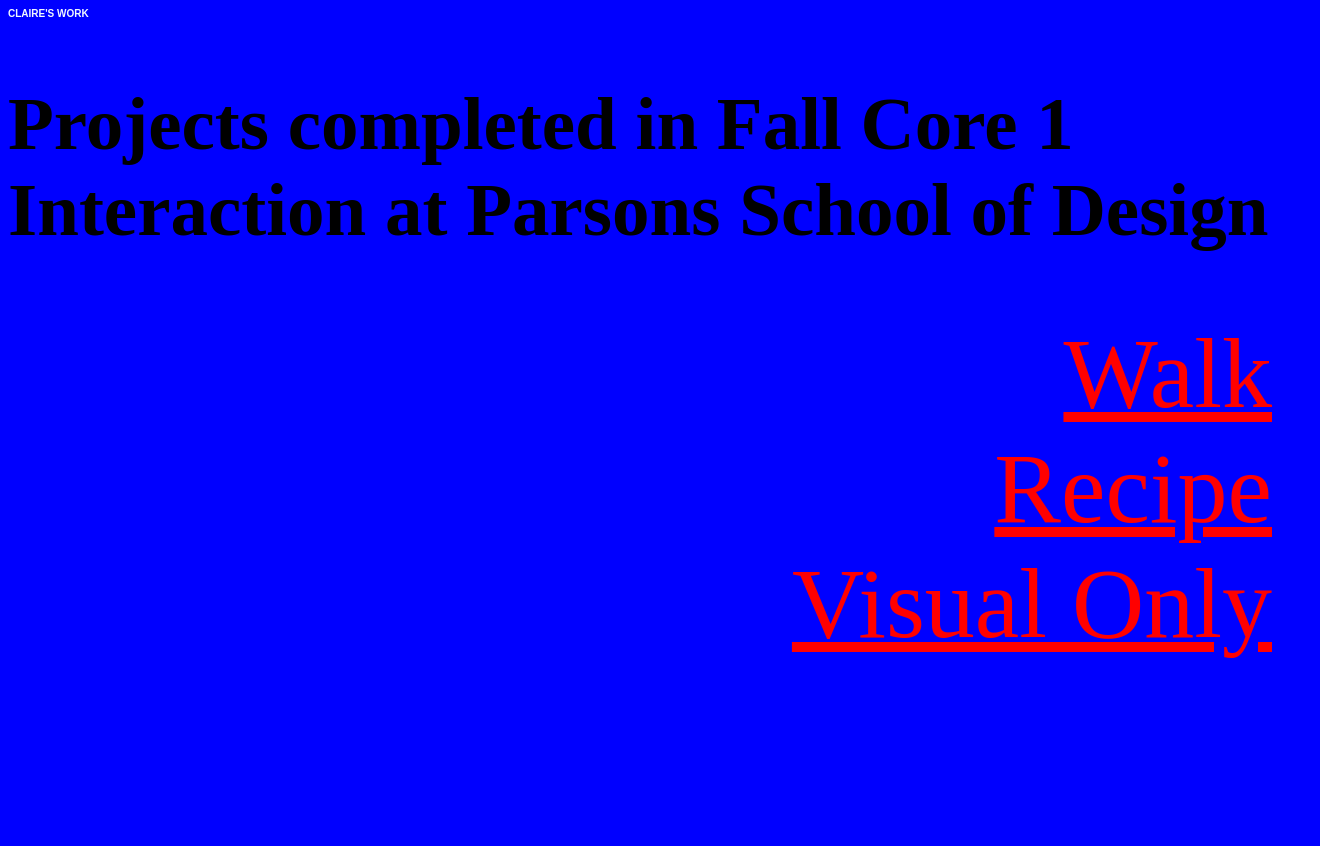
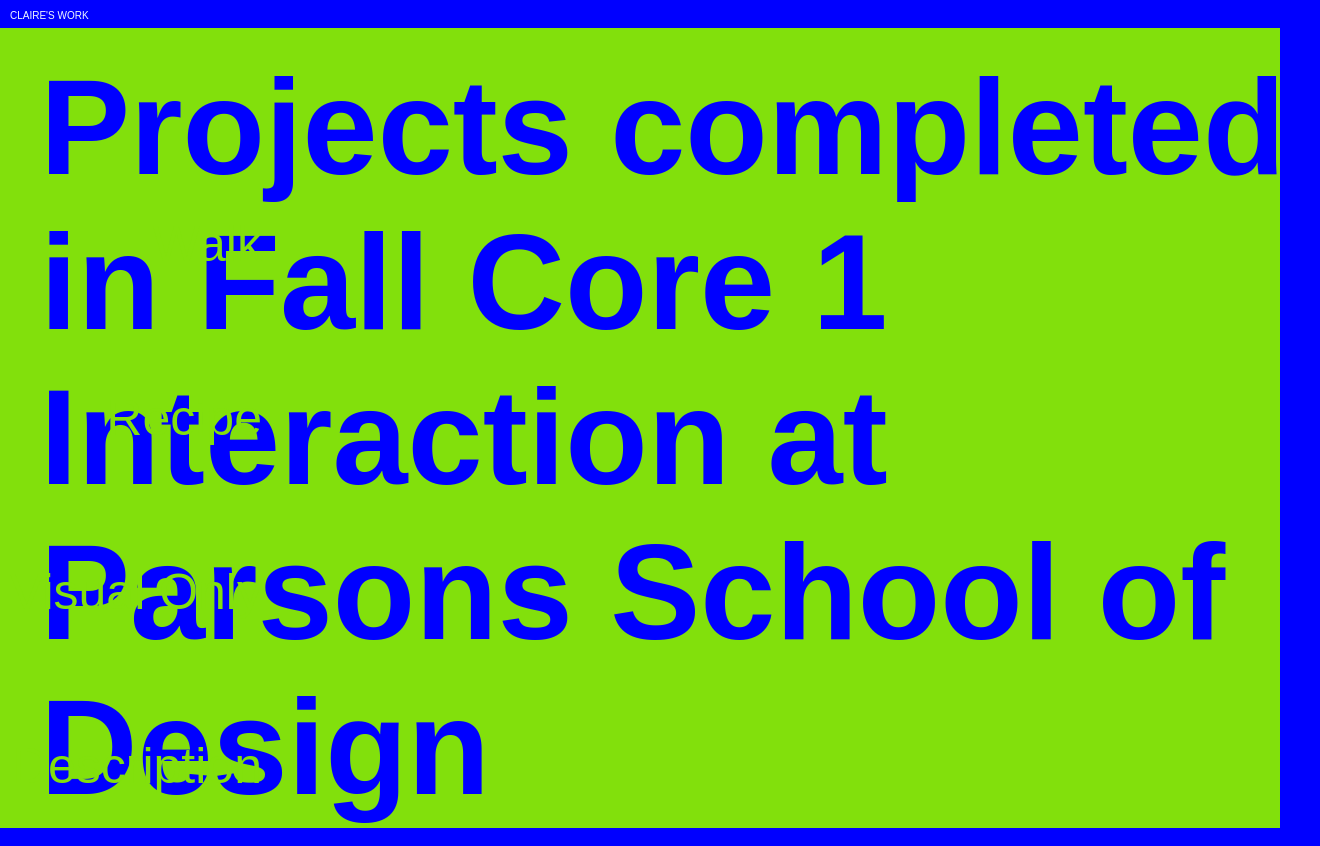
Before and after one commit to ArtificialCrisps/sunc.github.io, a plain HTML site: page index.html in a window 1280 px wide. Shown: the whole page, 1320 px wide, since content can reach past the window. Before the commit the page ends 800 px from the top, so only its background shows below. Drawn offline with Linux system fonts and the light colour scheme; a web font is replaced by a local one.

Commit message:
Midterm Edit
homepage
recipe css
description

```diff
--- a/index.html
+++ b/index.html
@@ -8,15 +8,18 @@
   <link rel="preconnect" href="https://fonts.googleapis.com">
   <link rel="preconnect" href="https://fonts.gstatic.com" crossorigin>
   <link href="https://fonts.googleapis.com/css2?family=Yatra+One&display=swap" rel="stylesheet">
-   <link rel="icon" type="image/x-icon" href="favicon.png">
+  <link rel="icon" type="image/x-icon" href="favicon.png">
+  <link rel="stylesheet" href="https://use.typekit.net/fic3eqx.css">
   <title>Claire's Class Projects</title>
 
 </head>
 <body>
 <div class="wrapper">
   <div class="heading">
-    <h1>CLAIRE'S WORK</h1>
-    <h2>Projects completed in Fall Core 1 Interaction at Parsons School of Design</h2>
+    <h1>CLAIRE'S WORK</h1></div>
+    <div class="intro">
+    <div class="headline">
+    <h2>Projects completed in Fall Core 1 Interaction at Parsons School of Design</h2></div>
   </div>
   <div class="entries">
     <div class="entry">
@@ -28,6 +31,9 @@
     <div class="entry">
       <a href="projects/visual/index.html">Visual Only</a>
     </div>
+    <div class="entry">
+      <a href="projects/description/index.html">Description</a>
+    </div>
   </div>
 
 </div>
--- a/main.css
+++ b/main.css
@@ -1,20 +1,61 @@
 body {
   background-color: #0000ff;
-
-  font-size: 50px;
-
+  font-size: 90px;
+  margin: 10px;
 }
 h1{
   color: aliceblue;
-  font-family: sans-serif;
+font-family: "twenyfournonetyone", sans-serif;
+font-weight: 400;
+font-style: normal;
 }
 a{
-color: #ff0000;
-font-size: 100px;
+color: #82e00c;
+font-size: 50px;
+text-decoration: none;
 }
 .wrapper h1{
   font-size: 10px;
 }
 .entries{
+  position: absolute;
+  top: 150px;
+  line-height: 160px;
   text-align: right;
+  justify-self: right;
+  font-family: "twenyfournonetyone", sans-serif;
+font-weight: 400;
+font-style: normal;
 }
+
+h2{
+  font-family: adelphi-pe-variable, sans-serif;
+  font-variation-settings: "slnt" 0, "opsz" 6, "wght" 900;
+}
+.intro {
+  position: absolute;
+  right:0px;
+  background-color: #0000ff;
+  background: linear-gradient(90deg,#82e00c,#82e00c, #0000ff);
+  background-size: 500% 500%;
+  color:  white;
+  height:  100vh;
+  animation: gradient 5s ease infinite;
+  z-index: -1;
+}
+.headline {
+  position: relative;
+  left: 40px;
+  color: #0000ff;
+  bottom: 90px;
+}
+@keyframes gradient {
+    0%{background-position:0% 50%}
+    50%{background-position:100% 50%}
+    100%{background-position:0% 50%}
+}
+
+.entries :hover{
+  font-size: 70px;
+  letter-spacing: 50px;
+}
--- /dev/null
+++ b/projects/recipe/main.css
@@ -0,0 +1,21 @@
+body{
+    margin: 10px;
+    margin-top: 200px;
+    padding: 100px;
+    text-align: center;
+    background-color: blue;
+    font-family: "lores-12", sans-serif;
+    font-weight: 400;
+    font-style: normal;
+}
+a{
+    font-size: 20px;
+    text-decoration: none;
+    color: aliceblue;
+}
+h1{
+    color: aliceblue;
+}
+.content :hover{
+    font-size: 50px;
+}
--- a/projects/recipe/recipe.css
+++ b/projects/recipe/recipe.css
@@ -2,4 +2,10 @@
     background-color: blue;
     color:aliceblue;
     padding: 30px;
+    font-family: "lores-12", sans-serif;
+    font-weight: 400;
+    font-style: normal;
 }
+h1{
+    font-family: adelphi-pe-variable, sans-serif;
+}
```
Also changed, not shown: projects/description/index.html (added, +33 -0 lines), projects/fonts.html (added, +100 -0 lines), projects/recipe/fun-juh-bul.html (+4 -0 lines), projects/recipe/fungi.html (+2 -0 lines), projects/recipe/fungible.html (+4 -0 lines), projects/recipe/index.html (+6 -2 lines), projects/recipe/recipe.html (+1 -0 lines), projects/recipe/sameplace.html (+4 -1 lines), projects/recipe/theshapeofwater.html (+4 -1 lines), projects/recipe/general.css (added), 1 other file.
